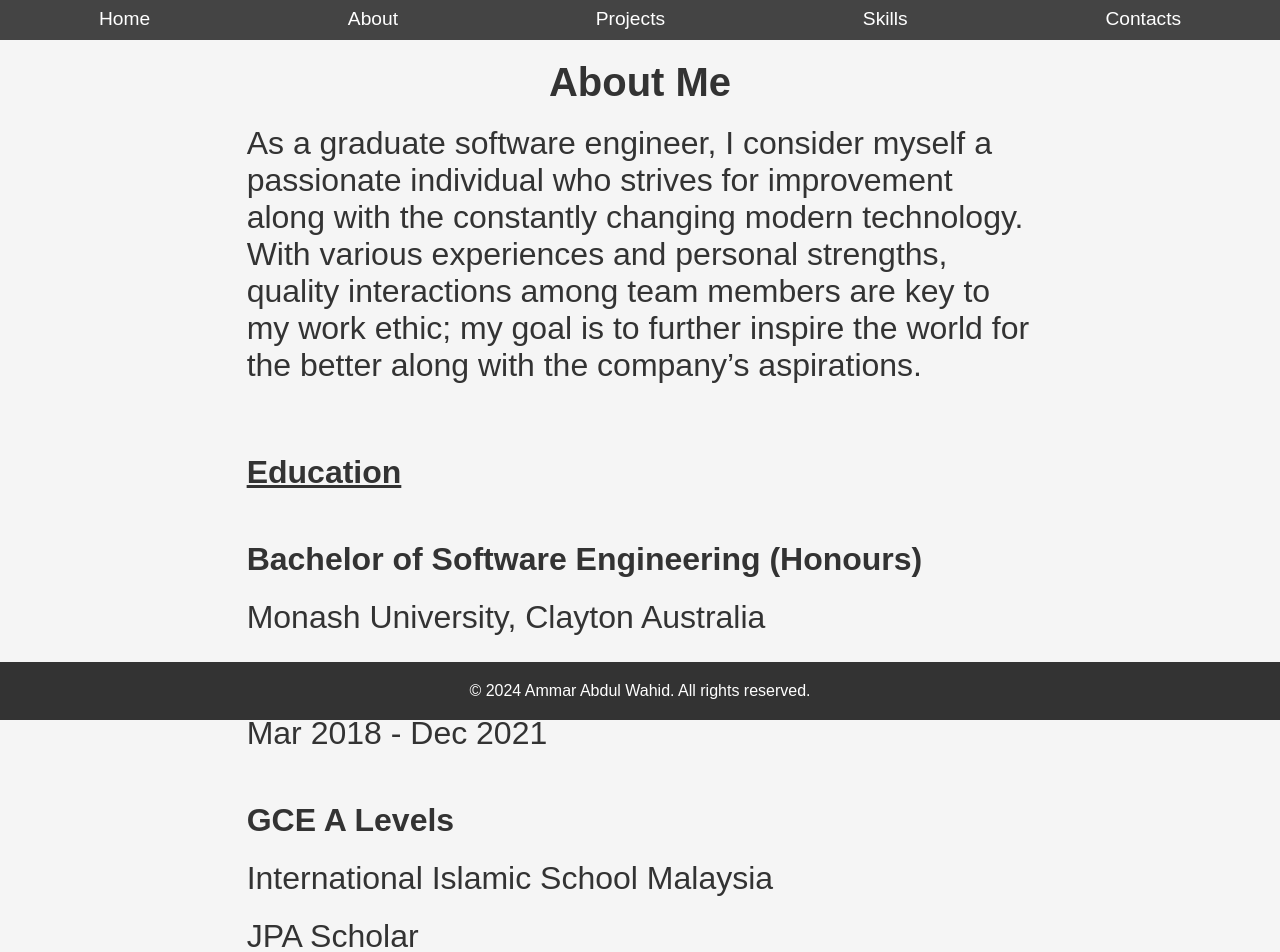
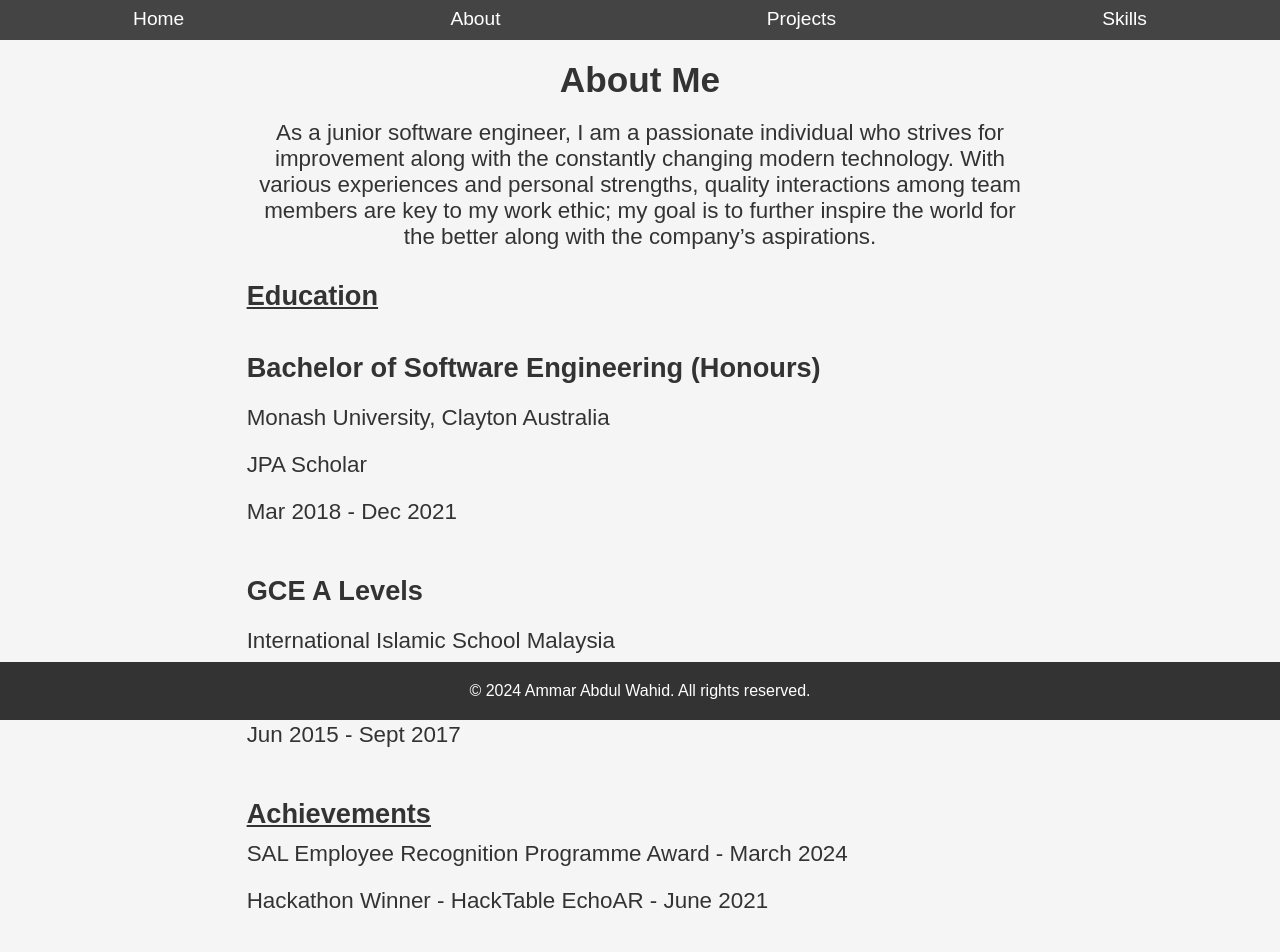
Before and after one commit to swam97/portfolio-website, a Next.js app: page /about in a window 1280 px wide. Shown: the part 80-1032 px from the top of the page. Built offline with nearby package versions, Linux system fonts and the light colour scheme.

Commit message:
Updated details and design of website

```diff
--- a/src/components/About.js
+++ b/src/components/About.js
@@ -1,15 +1,13 @@
 import React from 'react';
-import { Section, Title, Text, AboutContainer,AboutText, EduText, EduTitleText, PlaceText } from '../styles';
+import { Section, Title, Text, AboutContainer, AboutText, EduText, EduTitleText, PlaceText, PlaceText2 } from '../styles';
 
 const About = () => (
     <Section>
         <Title>About Me</Title>
         <AboutContainer>
-        <AboutText>
-        As a graduate software engineer, I consider myself a passionate individual who strives for improvement along with the constantly changing modern technology.
-         With various experiences and personal strengths, quality interactions among team members are key to my work ethic; my goal is to further inspire the world
-          for the better along with the company’s aspirations.
-        </AboutText>
+            <Text>
+                As a junior software engineer, I am a passionate individual who strives for improvement along with the constantly changing modern technology. With various experiences and personal strengths, quality interactions among team members are key to my work ethic; my goal is to further inspire the world for the better along with the company’s aspirations.
+            </Text>
 
             <EduText>Education</EduText>
 
@@ -24,8 +22,8 @@ const About = () => (
             <PlaceText>Jun 2015 - Sept 2017</PlaceText>
 
             <EduText>Achievements</EduText>
-        <EduTitleText>SAL Employee Recognition Programme Award - March 2024</EduTitleText>
-        <EduTitleText>Hackathon Winner - HackTable EchoAR - June 2021</EduTitleText>
+            <PlaceText>SAL Employee Recognition Programme Award - March 2024</PlaceText>
+            <PlaceText2>Hackathon Winner - HackTable EchoAR - June 2021</PlaceText2>
         </AboutContainer>
     </Section>
 );
--- a/src/components/Navbar.js
+++ b/src/components/Navbar.js
@@ -27,7 +27,7 @@ const Navbar = () => (
     <Link href="/about" passHref><NavbarLink>About</NavbarLink></Link>
     <Link href="/projects" passHref><NavbarLink>Projects</NavbarLink></Link>
     <Link href="/skills" passHref><NavbarLink>Skills</NavbarLink></Link>
-        <Link href="/contact" passHref><NavbarLink>Contacts</NavbarLink></Link>
+    {/* <Link href="/contact" passHref><NavbarLink>Contacts</NavbarLink></Link> */}
   </NavbarContainer>
 );
 
--- a/src/components/Projects.js
+++ b/src/components/Projects.js
@@ -60,7 +60,7 @@
 
 import React from 'react';
 import Image from 'next/image';
-import { Section, Title, Text, ImageContainer, ProjectList, ProjectItem, ProjectYear } from '../styles';
+import { Section, Title, Text, ImageContainer, ProjectList, ProjectItem, ProjectItem2, ProjectYear } from '../styles';
 
 const Projects = () => (
   <Section>
@@ -102,7 +102,7 @@ const Projects = () => (
         <Image src="/images/ub.jpg" alt="MANTAP" width={300} height={200} />
       </ImageContainer>
       <ProjectItem>Constellation Project UOB - Citibank (Project Team)</ProjectItem>
-      <ProjectItem>Union Bank Sri Lanka, DSP Digital Development (Project Team)</ProjectItem>
+      <ProjectItem2>Union Bank Sri Lanka, DSP Digital Development (Project Team)</ProjectItem2>
     </ProjectList>
   </Section>
 );
--- a/src/styles.js
+++ b/src/styles.js
@@ -9,7 +9,7 @@ export const Section = styled.section`
 `;
 
 export const Title = styled.h1`
-  font-size: 2.5em;
+  font-size: 2.2em;
   text-align: center;
   @media (max-width: 768px) {
     font-size: 2em;
@@ -62,8 +62,15 @@ export const ProjectList = styled.ul`
 `;
 
 export const ProjectItem = styled.li`
-  margin-bottom: 60px;
-  font-size: 1.6em;
+  margin-bottom: 20px;
+  font-size: 1.4em;
+  @media (max-width: 768px) {
+    font-size: 1em;
+  }
+`;
+export const ProjectItem2 = styled.li`
+  margin-bottom: 80px;
+  font-size: 1.4em;
   @media (max-width: 768px) {
     font-size: 1em;
   }
@@ -75,6 +82,23 @@ export const ProjectYear = styled.h2`
   @media (max-width: 768px) {
     font-size: 1.2em;
   }
+`;
+export const LinkWrapper = styled.a`
+  color: #0070f3; /* Customize your text color */
+  text-decoration: none; /* No underline by default */
+  font-size: 1.2rem; /* Adjust font size as needed */
+  text-align: center;
+  @media (max-width: 768px) {
+    font-size: 1em;
+  }
+  &:hover {
+    text-decoration: underline; /* Underline on hover */
+  }
+`;
+export const CenterWrapper = styled.div`
+  display: flex;
+  justify-content: center; /* Center horizontally */
+  padding: 20px; /* Add padding if needed */
 `;
 
 // export const Section = styled.section`
@@ -89,7 +113,7 @@ export const ProfileImageContainer = styled.div`
   justify-content: center;
   align-items: center;
   padding-top:150px;
-  margin-bottom: 20px;
+  margin-bottom: 40px;
 
   img {
     border-radius: 50%;
@@ -156,17 +180,17 @@ export const SkillText = styled.h1`
   width: 100%; /* Make sure the width takes the whole container width */
 `;
 export const EduText = styled.h1`
-  margin-top: 50px;
-  font-size: 2.0rem;
+  margin-top: 30px;
+  font-size: 1.7rem;
   color: #333;
-  margin-bottom: 20px;
+  margin-bottom: 10px;
   text-align: left; /* Left justify the text */
   width: 100%; /* Make sure the width takes the whole container width */
   text-decoration: underline;
 `;
 export const EduTitleText = styled.h1`
   margin-top: 30px;
-  font-size: 2.0rem;
+  font-size: 1.7rem;
   color: #333;
   margin-bottom: 20px;
   text-align: left; /* Left justify the text */
@@ -174,9 +198,18 @@ export const EduTitleText = styled.h1`
 `;
 export const PlaceText = styled.h1`
   margin-top: 1px;
-  font-size: 2.0rem;
+  font-size: 1.4rem;
   color: #333;
   margin-bottom: 20px;
+  text-align: left; /* Left justify the text */
+  width: 100%; /* Make sure the width takes the whole container width */
+  font-weight: normal;
+`;
+export const PlaceText2 = styled.h1`
+  margin-top: 1px;
+  font-size: 1.4rem;
+  color: #333;
+  margin-bottom: 40px;
   text-align: left; /* Left justify the text */
   width: 100%; /* Make sure the width takes the whole container width */
   font-weight: normal;
```
Also changed, not shown: src/components/Home.js (+15 -3 lines), src/components/Skills.js (+10 -4 lines). Lines whose indentation alone changed are shown as unchanged.
